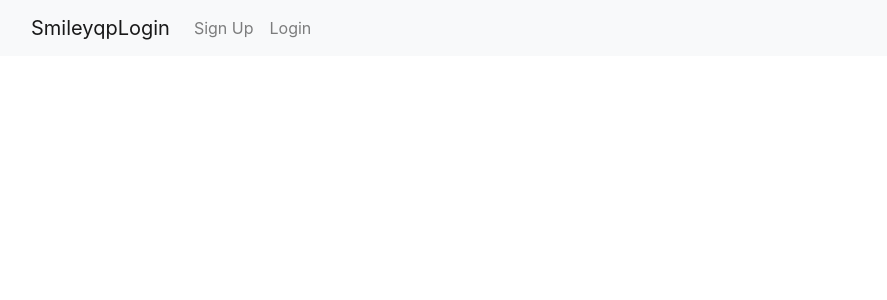
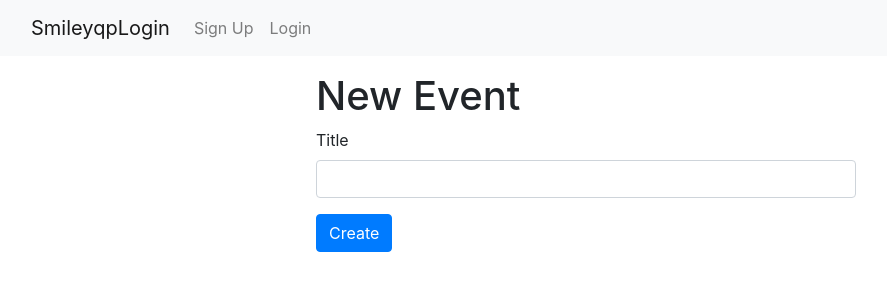
Before and after one commit to smileyqp/loginReactApp, a React (Create React App) app in the folder client/: page /new-event in a window 1280 px wide. Shown: the top 300 px of the page, without its empty margins (54-941 px from the left). Built offline with nearby package versions, Linux system fonts and the light colour scheme.

Commit message:
add operation confirmation

```diff
--- /dev/null
+++ b/client/src/actions/eventActions.js
@@ -0,0 +1,8 @@
+import axios from 'axios';
+
+
+export const createEvent = (event) =>{
+    return dispatch => {
+        return axios.post('/api/events',event);
+    }
+}
--- /dev/null
+++ b/client/src/components/events/EventForm.js
@@ -0,0 +1,54 @@
+import React, { Component } from 'react';
+import classnames from 'classnames';
+import {createEvent} from '../../actions/eventActions';
+import {connect} from 'react-redux';
+import PropTypes from 'prop-types';
+
+class EventForm extends Component {
+    constructor(props){
+        super(props);
+        this.state = {
+            title:'',
+            errors:{},
+            isloading:false
+        }
+    }
+
+
+    static propTypes = {
+        createEvent:PropTypes.func.isRequired
+    }
+
+    onChange = (e) =>{
+        this.setState({[e.target.name]:e.target.value});
+    }
+
+    onSubmit = (e) => {
+        e.preventDefault();
+        this.props.createEvent(this.state);
+    }
+    render() {
+        return (
+            <form onSubmit={this.onSubmit}>
+                <h1>New Event</h1>
+
+                <div className='form-group'>
+                    <label className='control-label'>Title</label>
+                    <input
+                        value={this.state.title}
+                        type='text'
+                        name='title'
+                        className={classnames('form-control',{'is-invalid':this.state.errors.title})}
+                        onChange={this.onChange}
+                    />
+                </div>
+                <div className='form-group'>
+                    <button disabled={this.state.isLoading} className='btn btn-primary lg'>Create</button>
+                </div>
+            </form>
+        );
+    }
+
+}
+
+export default connect(null,{createEvent})(EventForm);
--- /dev/null
+++ b/client/src/components/events/NewEventPage.js
@@ -0,0 +1,18 @@
+import React, { Component } from 'react';
+import EventForm from './EventForm';
+
+class NewEventPage extends Component {
+  render() {
+    return (
+        <div className="row">
+            <div className='col-sm-3'></div>
+            <div className='col-sm-6'>
+                <EventForm/>
+            </div>
+            <div className='col-sm-3'></div>
+        </div>
+    );
+  }
+}
+
+export default NewEventPage;
--- a/client/src/routes.js
+++ b/client/src/routes.js
@@ -4,6 +4,7 @@
 import App from './components/App';
 import SignupPage from './components/signup/SignupPage';
 import LoginPage from './components/login/LoginPage';
+import NewEventPage from './components/events/NewEventPage';
 
 //exact是'/'的路由包含了下面的其他路由因此要只是让一个显示要加上这个
 export default(
@@ -11,5 +12,6 @@
         <Route exact path='/' component={ App }/>
         <Route path='/signup' component={ SignupPage }/>
         <Route path='/login' component={ LoginPage }/>
+        <Route path='/new-event' component={ NewEventPage }/>
     </div>
 );
```
Also changed, not shown: 2 other files (tests, documents, lock files or other folders).
